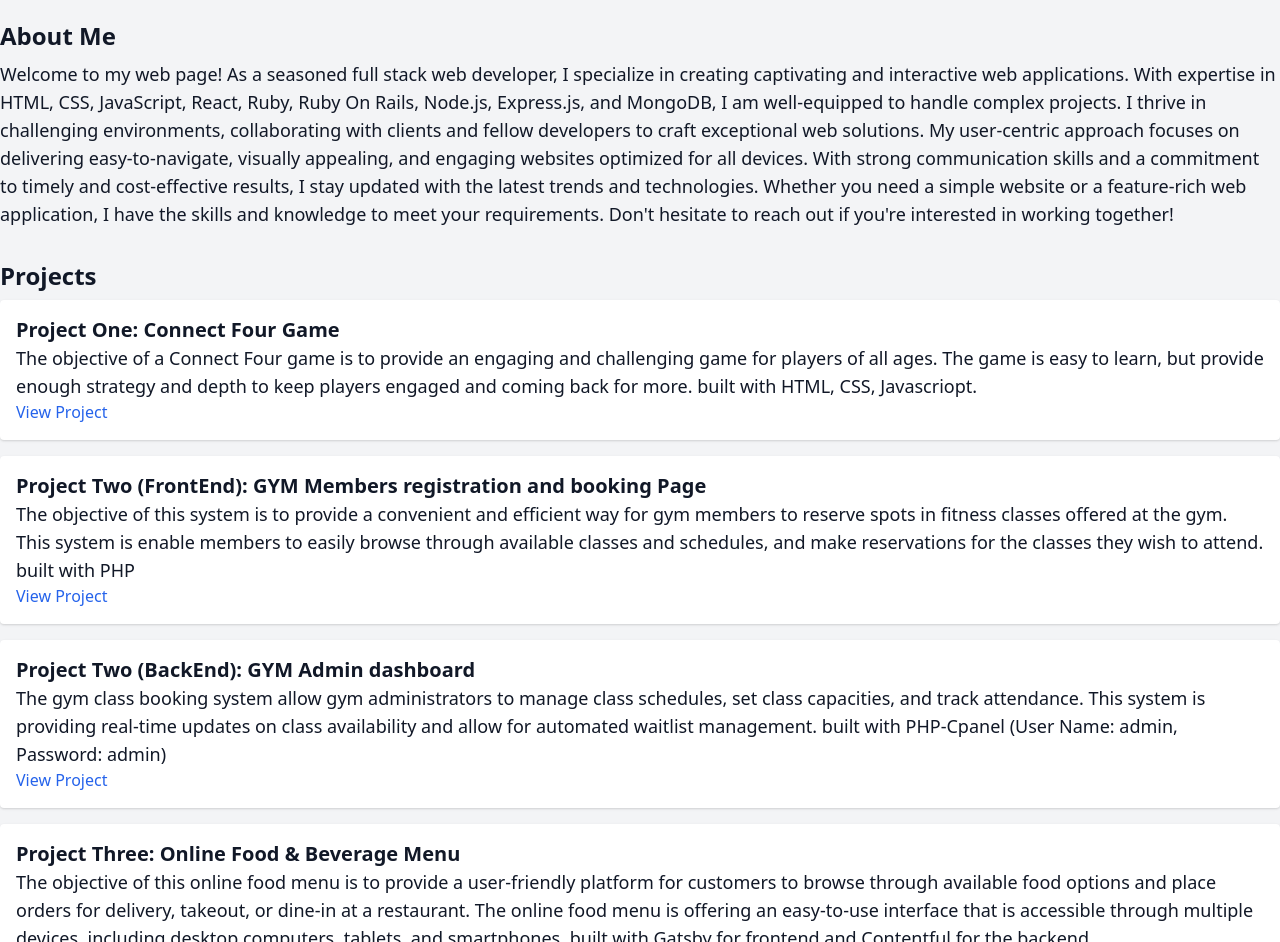
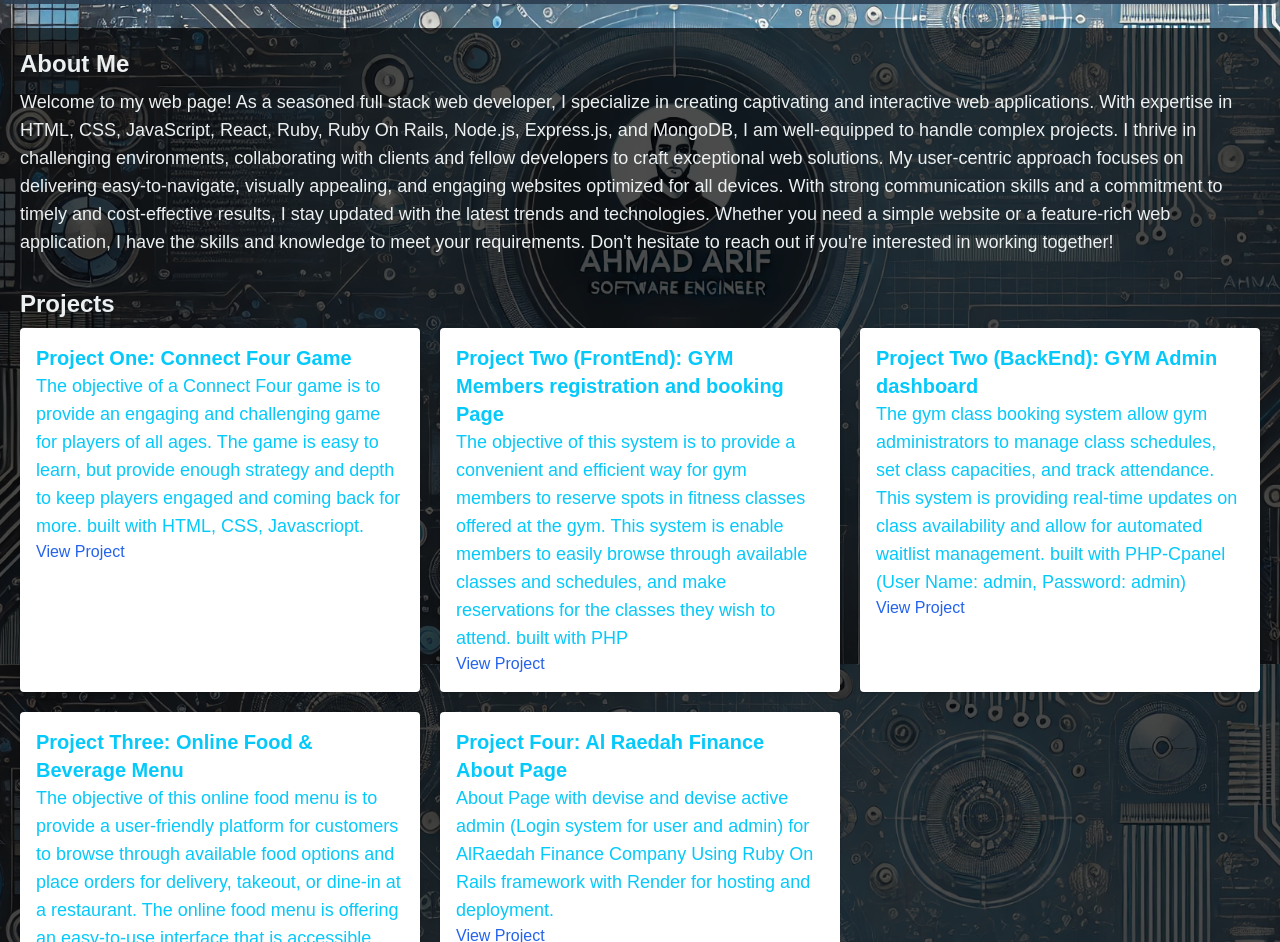
Before and after one commit to ahmadalarif/ahmadalarifcom-portfolio, a plain HTML site: page index.html in a window 1280 px wide. Shown: the part 136-1078 px from the top of the page. Drawn offline with nearby package versions, Linux system fonts and the light colour scheme.

Commit message:
chnage the apperance

```diff
--- a/index.html
+++ b/index.html
@@ -6,8 +6,19 @@
     <title>Portfolio</title>
     <link href="https://cdn.jsdelivr.net/npm/tailwindcss@2.2.19/dist/tailwind.min.css" rel="stylesheet">
     <style>
+        body {
+            background: url('ahmad-arif-portfolio-background.webp') no-repeat center center fixed;
+            background-size: cover;
+            color: #05c9fa;
+            font-family: 'Arial', sans-serif;
+        }
+        .overlay {
+            background: rgba(0, 0, 0, 0.7); /* Adding an overlay for better readability */
+            padding: 20px;
+            border-radius: 8px;
+        }
         .header {
-            background-color: #2c3e50;
+            background-color: rgba(44, 62, 80, 0.9);
         }
         .header h1, .header p {
             color: #ecf0f1;
@@ -17,17 +28,21 @@
             color: #2c3e50;
         }
         .section-title {
-            color: #34495e;
+            color: #ecf0f1;
         }
         .section-content {
-            color: #7f8c8d;
+            color: #ecf0f1;
         }
         .project-item {
-            background-color: #ffffff;
-            border: 1px solid #dcdde1;
+            background-color: rgba(52, 73, 94, 0.8); /* Semi-transparent background for project items */
+            border: 1px solid #2c3e50;
+            color: #ecf0f1;
+            padding: 20px;
+            border-radius: 8px;
         }
         .form-input, .form-textarea {
             border: 1px solid #dcdde1;
+            color: #2c3e50;
         }
         .btn-submit {
             background-color: #2c3e50;
@@ -43,11 +58,16 @@
         .whatsapp-button img {
             margin-right: 8px;
         }
+        .projects-grid {
+            display: grid;
+            grid-template-columns: repeat(auto-fit, minmax(300px, 1fr));
+            gap: 20px;
+        }
     </style>
     <script src="script.js" defer></script>
 </head>
-<body class="bg-gray-100 text-gray-900">
-    <header class="header text-white p-4 flex justify-between items-center">
+<body>
+    <header class="header text-white p-4 flex justify-between items-center overlay">
         <div class="container mx-auto">
             <div class="flex items-center">
                 <img src="ahmad-arif-softwareengineer.webp" alt="Ahmad Arif Logo" width="100" height="100">
@@ -59,20 +79,20 @@
         </div>
         <button id="language-toggle" class="btn-toggle px-4 py-2 rounded">عربى</button>
     </header>
-    <main class="container mx-auto mt-6">
+    <main class="container mx-auto mt-6 overlay">
         <section id="about" class="mb-8">
-            <h2 id="aboutme" class="text-2xl font-bold mb-2">About Me</h2>
-            <p id="about-text" class="text-lg">Welcome to my web page! As a seasoned full stack web developer, I specialize in creating captivating and interactive web applications. With expertise in HTML, CSS, JavaScript, React, Ruby, Ruby On Rails, Node.js, Express.js, and MongoDB, I am well-equipped to handle complex projects. I thrive in challenging environments, collaborating with clients and fellow developers to craft exceptional web solutions. My user-centric approach focuses on delivering easy-to-navigate, visually appealing, and engaging websites optimized for all devices. With strong communication skills and a commitment to timely and cost-effective results, I stay updated with the latest trends and technologies. Whether you need a simple website or a feature-rich web application, I have the skills and knowledge to meet your requirements. Don't hesitate to reach out if you're interested in working together!</p>
+            <h2 id="aboutme" class="text-2xl font-bold mb-2 section-title">About Me</h2>
+            <p id="about-text" class="text-lg section-content">Welcome to my web page! As a seasoned full stack web developer, I specialize in creating captivating and interactive web applications. With expertise in HTML, CSS, JavaScript, React, Ruby, Ruby On Rails, Node.js, Express.js, and MongoDB, I am well-equipped to handle complex projects. I thrive in challenging environments, collaborating with clients and fellow developers to craft exceptional web solutions. My user-centric approach focuses on delivering easy-to-navigate, visually appealing, and engaging websites optimized for all devices. With strong communication skills and a commitment to timely and cost-effective results, I stay updated with the latest trends and technologies. Whether you need a simple website or a feature-rich web application, I have the skills and knowledge to meet your requirements. Don't hesitate to reach out if you're interested in working together!</p>
         </section>
         <section id="projects" class="mb-8">
-            <h2 id="projects-title" class="text-2xl font-bold mb-2">Projects</h2>
-            <div id="project-list" class="space-y-4">
+            <h2 id="projects-title" class="text-2xl font-bold mb-2 section-title">Projects</h2>
+            <div id="project-list" class="projects-grid">
                 <!-- Projects will be added here by JavaScript -->
             </div>
         </section>
         <section id="contact" class="mb-8">
-            <h2 id="contact-title" class="text-2xl font-bold mb-2">Contact</h2>
-                    <form
+            <h2 id="contact-title" class="text-2xl font-bold mb-2 section-title">Contact</h2>
+              <form
           id="contact-form"
           class="space-y-4"
            action="https://formspree.io/f/mvowjrqr"
@@ -124,7 +144,7 @@
             </div>
         </section>
     </main>
-    <footer class="footer text-dark p-4 text-center">
+    <footer class="footer text-dark p-4 text-center overlay">
         <div class="container mx-auto">
             <p>&copy; 2024 Ahmad Arif</p>
         </div>
```
Also changed, not shown: ahmad-arif-portfolio-background.webp (added).
